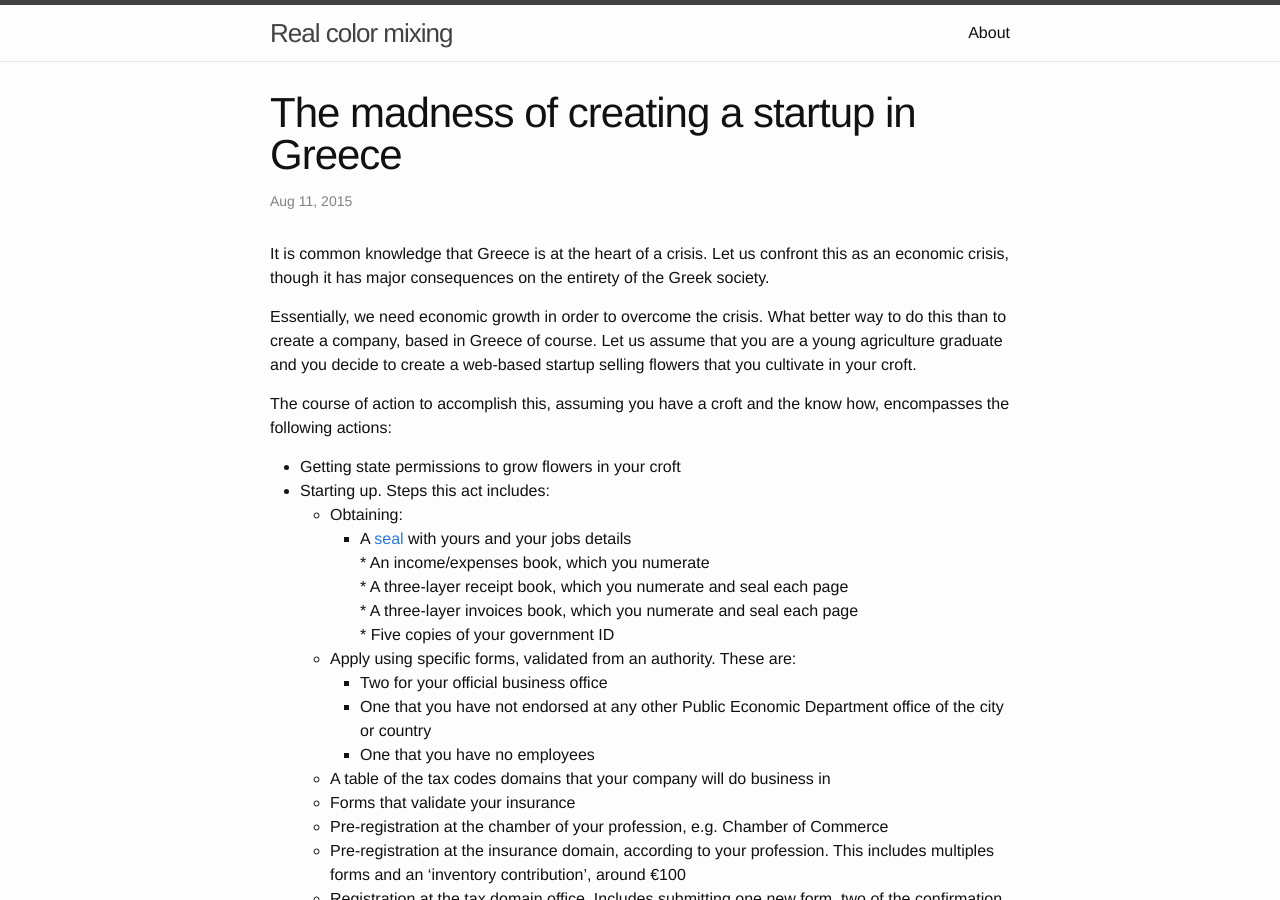
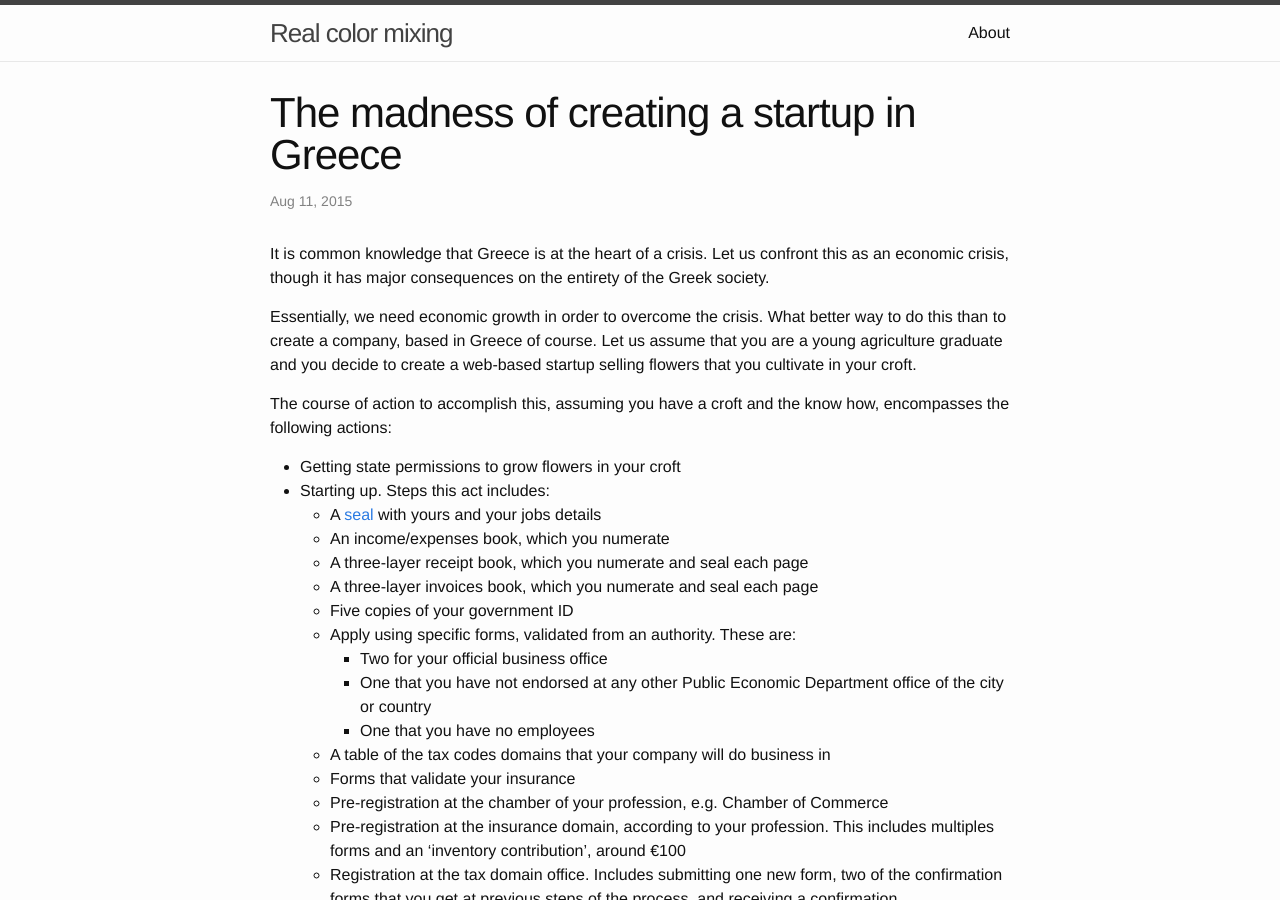
Before and after one commit to freezingbrook/freezingbrook.github.io, a Jekyll site: the page built from _posts/2015-08-11-starting-up-in-greece.markdown, in a window 1280 px wide and 900 px high. Built offline with Jekyll 4.4.1, drawn with Linux system fonts in a browser that asks for light colours.

Commit message:
fix items for starting up

```diff
--- a/_posts/2015-08-11-starting-up-in-greece.markdown
+++ b/_posts/2015-08-11-starting-up-in-greece.markdown
@@ -12,12 +12,11 @@ The course of action to accomplish this, assuming you have a croft and the know
 
 * Getting state permissions to grow flowers in your croft
 * Starting up. Steps this act includes:
-	* Obtaining:
-		* A [seal](http://www.kretsis.com/print/images/uploads/sfragida4.jpg) with yours and your jobs details
-	 	* An income/expenses book, which you numerate
-	 	* A three-layer receipt book, which you numerate and seal each page
-	 	* A three-layer invoices book, which you numerate and seal each page
-	 	* Five copies of your government ID
+	* A [seal](http://www.kretsis.com/print/images/uploads/sfragida4.jpg) with yours and your jobs details
+	* An income/expenses book, which you numerate
+	* A three-layer receipt book, which you numerate and seal each page
+	* A three-layer invoices book, which you numerate and seal each page
+	* Five copies of your government ID
 	* Apply using specific forms, validated from an authority. These are:
 		* Two for your official business office
 		* One that you have not endorsed at any other Public Economic Department office of the city or country
```
